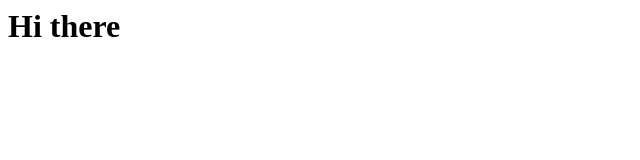
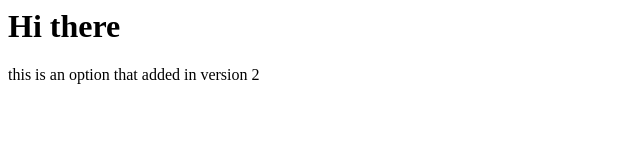
Before and after one commit to darooghe/testiProject, a plain HTML site: page index.html in a window 1280 px wide. Shown: the whole page, without its empty margins (0-640 px from the left). Drawn offline with Linux system fonts and the light colour scheme.

Commit message:
some changes on version 1

```diff
--- a/index.html
+++ b/index.html
@@ -2,5 +2,6 @@
 	<head></head>
 	<body>
 		<h1>Hi there</h1>
+		<p>this is an option that added in version 2</p>
 	</body>
 </html>
```
